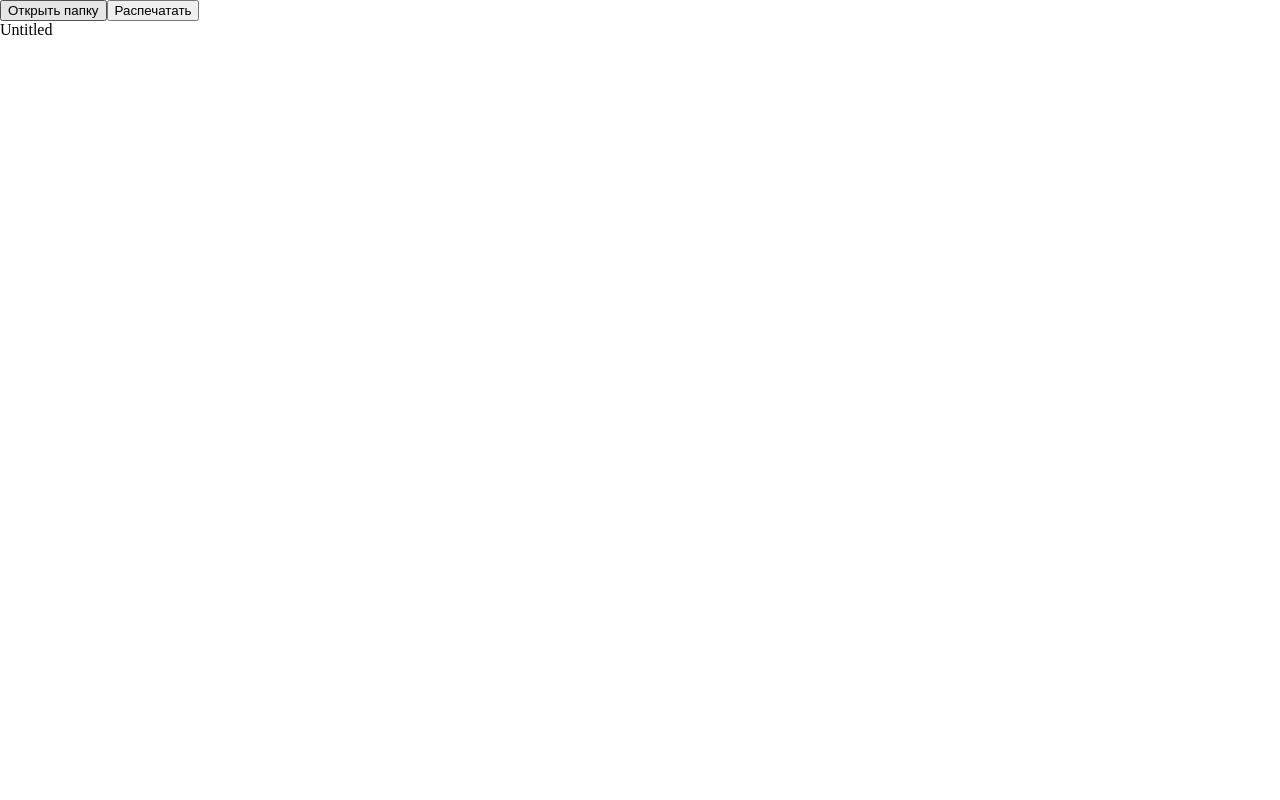
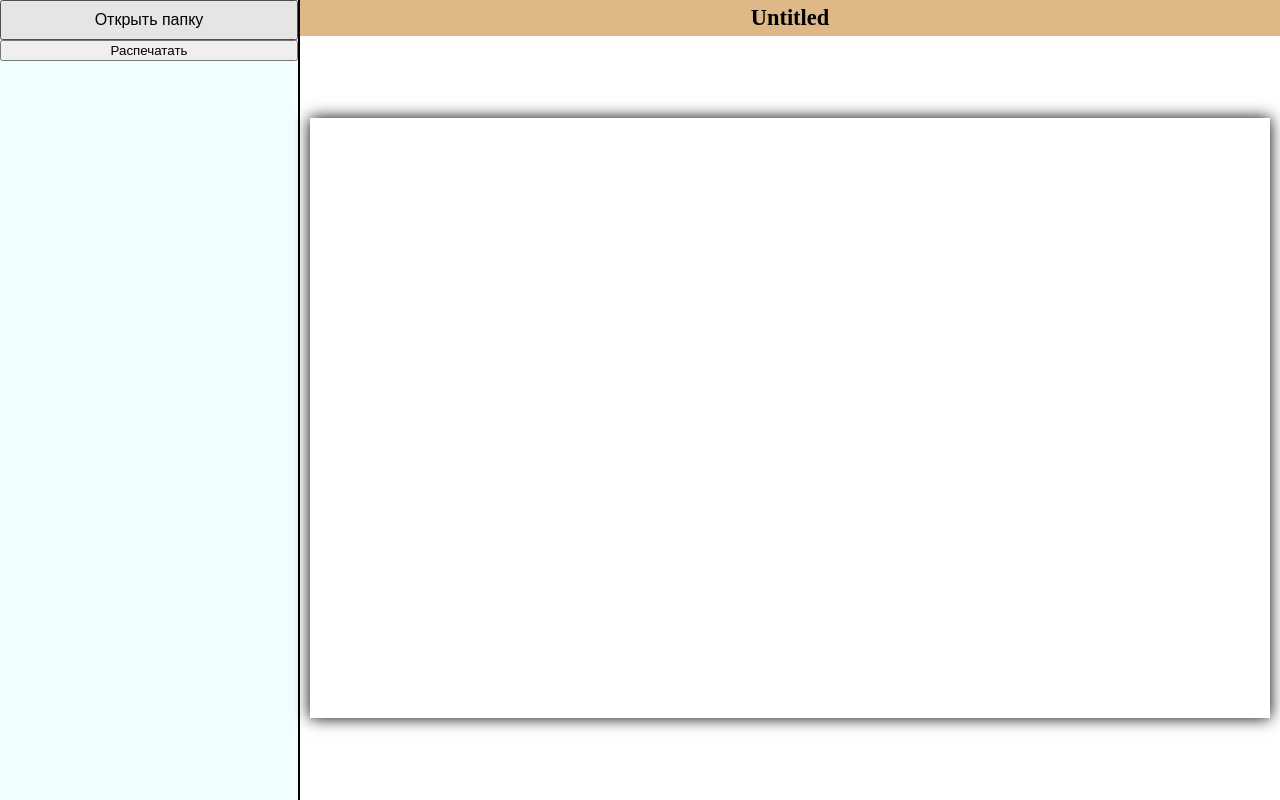
Before and after one commit to k-konstantin/electron-html-reader, a React app: page / in a window 1280 px wide. Built offline with nearby package versions, Linux system fonts and the light colour scheme; the HTML template or start-up script is replaced by a standard one.

Commit message:
Added css modules.

```diff
--- a/src/renderer/components/MainPage.js
+++ b/src/renderer/components/MainPage.js
@@ -1,5 +1,7 @@
 import React, { Component } from 'react';
-import {getFileNameFromSrc} from '../store/selectors'
+
+import {getFileNameFromSrc} from '../store/selectors';
+import styles from '../css/main.sass'
 
 class MainPage extends Component {
     state = {
@@ -70,25 +72,25 @@ class MainPage extends Component {
         } = this.props;
 
         return (
-            <div className='page'>
+            <div className={styles.page}>
                 {isTakingScreenshots && (
-                    <button className={'stop-screenshot-btn'} onClick={stopScreenShot}>Остановить скриншоты</button>
+                    <button className={styles.stopScreenshotBtn} onClick={stopScreenShot}>Остановить скриншоты</button>
                 )}
-                <div className={`left-panel ${isTakingScreenshots ? 'minimize' : ''}`}>
-                    <button className='open-folder-btn' onClick={openFolder}>
+                <div className={`${styles.leftPanel} ${isTakingScreenshots ? styles.minimize : ''}`}>
+                    <button className={styles.openFolderBtn} onClick={openFolder}>
                         Открыть папку
                     </button>
                     <button className='print-btn' onClick={takeScreenShot}>Распечатать</button>
-                    <div className='resources-list'>
+                    <div className={styles.resourcesList}>
                         {isFetching ? (
                             <div>Loading</div>
                         ) : (
                             animations.map((path, index) => (
-                                <div key={path} className={index === selectedId ? 'btn selected' : 'btn'}>
-                                    <div className='resource-title' title={path} onClick={event => selectAnimation(index)}>
+                                <div key={path} className={index === selectedId ? `${styles.btn} ${styles.selected}` : styles.btn}>
+                                    <div className={styles.resourceTitle} title={path} onClick={event => selectAnimation(index)}>
                                         {getFileNameFromSrc(path)}
                                     </div>
-                                    <div className='open-resource-in-explorer-btn' title='Открыть в проводнике' onClick={event => revealInExplorer(path)}>
+                                    <div className={styles.openResourceInExplorerBtn} title='Открыть в проводнике' onClick={event => revealInExplorer(path)}>
                                         <i class='far fa-folder' />
                                     </div>
                                 </div>
@@ -96,11 +98,11 @@ class MainPage extends Component {
                         )}
                     </div>
                 </div>
-                <div className='content-container'>
-                    <div className='content-title' title={animations[selectedId]}>
+                <div className={styles.contentContainer}>
+                    <div className={styles.contentTitle} title={animations[selectedId]}>
                         {(animations[selectedId] && getFileNameFromSrc(animations[selectedId])) || 'Untitled'}
                     </div>
-                    <div ref={this.iframeContainerRef} className='iframe-container'>
+                    <div ref={this.iframeContainerRef} className={styles.iframeContainer}>
                         <iframe src={animations[selectedId]} style={this.state} />
                     </div>
                 </div>
--- a/src/renderer/css/main.sass
+++ b/src/renderer/css/main.sass
@@ -9,7 +9,7 @@ html, body
     display: flex
     height: 100vh
 
-.left-panel
+.leftPanel
     width: 300px
     height: 100%
     display: flex
@@ -21,11 +21,11 @@ html, body
     &.minimize
         display: none
 
-.resources-list
+.resourcesList
     flex: 1
     overflow-y: scroll
 
-.open-folder-btn
+.openFolderBtn
     height: 40px
     min-height: 40px
     font-size: 16px
@@ -42,10 +42,10 @@ html, body
     font-size: 16px
     cursor: pointer
 
-    .resource-title
+    .resourceTitle
         flex: 1
 
-    .open-resource-in-explorer-btn
+    .openResourceInExplorerBtn
         display: flex
         justify-content: center
         align-items: center
@@ -54,12 +54,12 @@ html, body
     &.selected
         background-color: orange
 
-.content-container
+.contentContainer
     flex: 1
     display: flex
     flex-direction: column
 
-.content-title
+.contentTitle
     padding: 5px
     width: 100%
     text-align: center
@@ -67,7 +67,7 @@ html, body
     font-weight: bold
     background-color: burlywood
 
-.iframe-container
+.iframeContainer
     flex: 1
     position: relative
     margin: 10px
@@ -80,7 +80,7 @@ iframe
     transform-origin: 0 0
     box-shadow: 0px 0px 20px black
 
-.stop-screenshot-btn
+.stopScreenshotBtn
     position: absolute
     top: 0
     left: 0
--- a/webpack.config.js
+++ b/webpack.config.js
@@ -51,9 +51,9 @@ module.exports = {
                     {
                         loader: 'css-loader',
                         options: {
-                            /* modules: {
+                            modules: {
                                 localIdentName: '[name]_[local]_[hash:base64:5]',
-                            }, */
+                            },
                             url: false,
                             importLoaders: 2,
                             sourceMap: isDevelopment,
```
